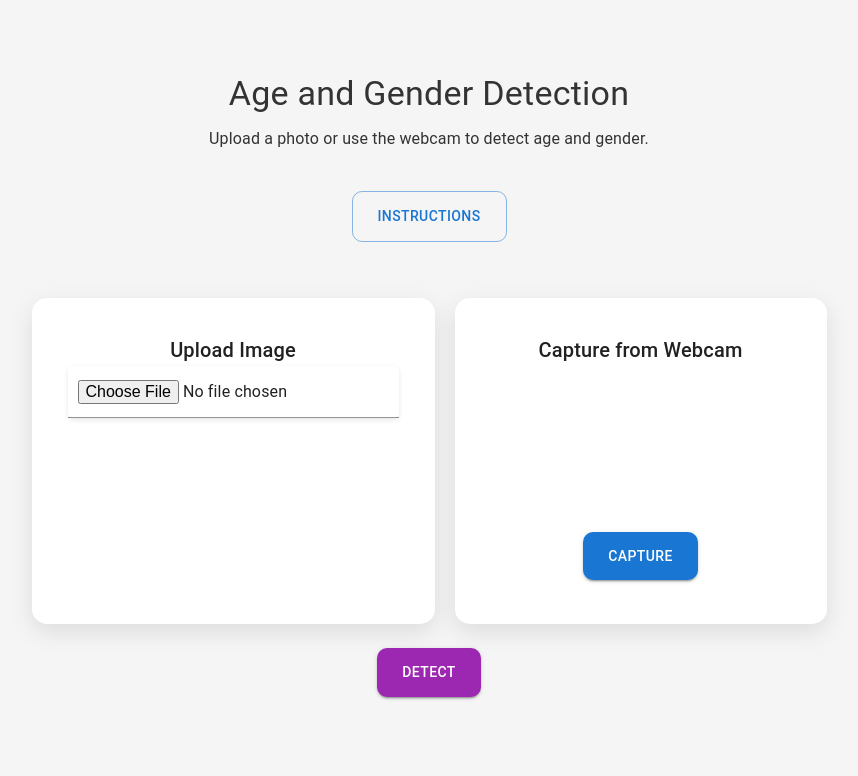
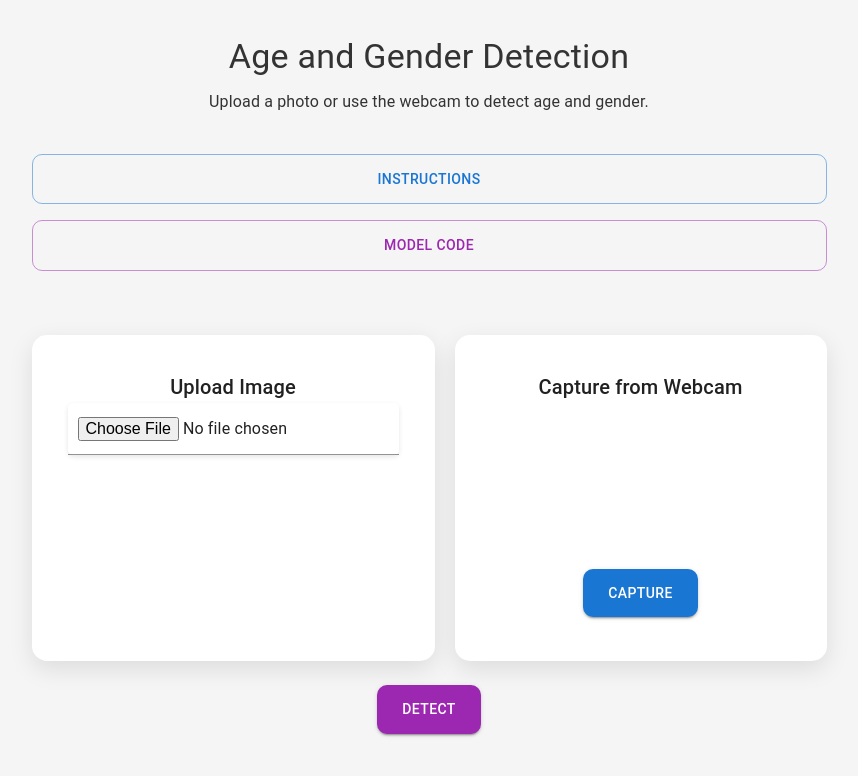
Before and after one commit to BiswajitDeori/age-gender-detection, a React (Create React App) app: page / in a window 1280 px wide. Shown: the top 776 px of the page, without its empty margins (211-1069 px from the left). Built offline with nearby package versions, Linux system fonts and the light colour scheme; no server answers.

Commit message:
added new code

```diff
--- a/src/App.js
+++ b/src/App.js
@@ -84,6 +84,7 @@ function App() {
   const [result, setResult] = useState(null);
   const [loading, setLoading] = useState(false); // Loading state
   const [openModal, setOpenModal] = useState(false);
+  const [openPdfModal, setOpenPdfModal] = useState(false);
   const webcamRef = useRef(null);
   const [showAlert, setShowAlert] = useState(""); // Alert message state
 
@@ -222,6 +223,15 @@ function App() {
     setOpenModal(false);
   };
 
+  const handleOpenPdfModal = () => {
+    setOpenPdfModal(true);
+  };
+
+  // Function to close the PDF modal
+  const handleClosePdfModal = () => {
+    setOpenPdfModal(false);
+  };
+
   return (
     <Box sx={styles.appContainer}>
       <Box sx={styles.header}>
@@ -239,15 +249,27 @@ function App() {
           </Alert>
         )}
         {/* Instruction Button */}
+        <Box sx={{ display: "flex", flexDirection: "column", gap: 2 }}>
           <Button
             variant="outlined"
             color="primary"
             onClick={handleOpenModal}
-          sx={{ mt: 3, mb: 2 }}
+            sx={{ mt: 3 }}
             style={styles.button}
           >
             Instructions
           </Button>
+
+          <Button
+            variant="outlined"
+            color="secondary"
+            onClick={handleOpenPdfModal}
+            sx={{ mb: 3 }}
+            style={styles.button}
+          >
+            Model Code
+          </Button>
+        </Box>
 
         {/* Flex container for file upload and webcam capture */}
         <Box sx={styles.flexContainer}>
@@ -392,6 +414,29 @@ function App() {
           </Button>
         </DialogActions>
       </Dialog>
+
+      {/* Modal to display the PDF */}
+      <Dialog
+        open={openPdfModal}
+        onClose={handleClosePdfModal}
+        fullWidth
+        maxWidth="lg"
+      >
+        <DialogTitle>Model Code</DialogTitle>
+        <DialogContent>
+          <iframe
+            src="/ModelFile/modelCode.pdf" // Path to your PDF file
+            width="100%"
+            height="600px"
+            title="PDF Viewer"
+          ></iframe>
+        </DialogContent>
+        <DialogActions>
+          <Button onClick={handleClosePdfModal} color="primary">
+            Close
+          </Button>
+        </DialogActions>
+      </Dialog>
     </Box>
   );
 }
```
Also changed, not shown: 2 other files (tests, documents, lock files or other folders). Lines whose indentation alone changed are shown as unchanged.
